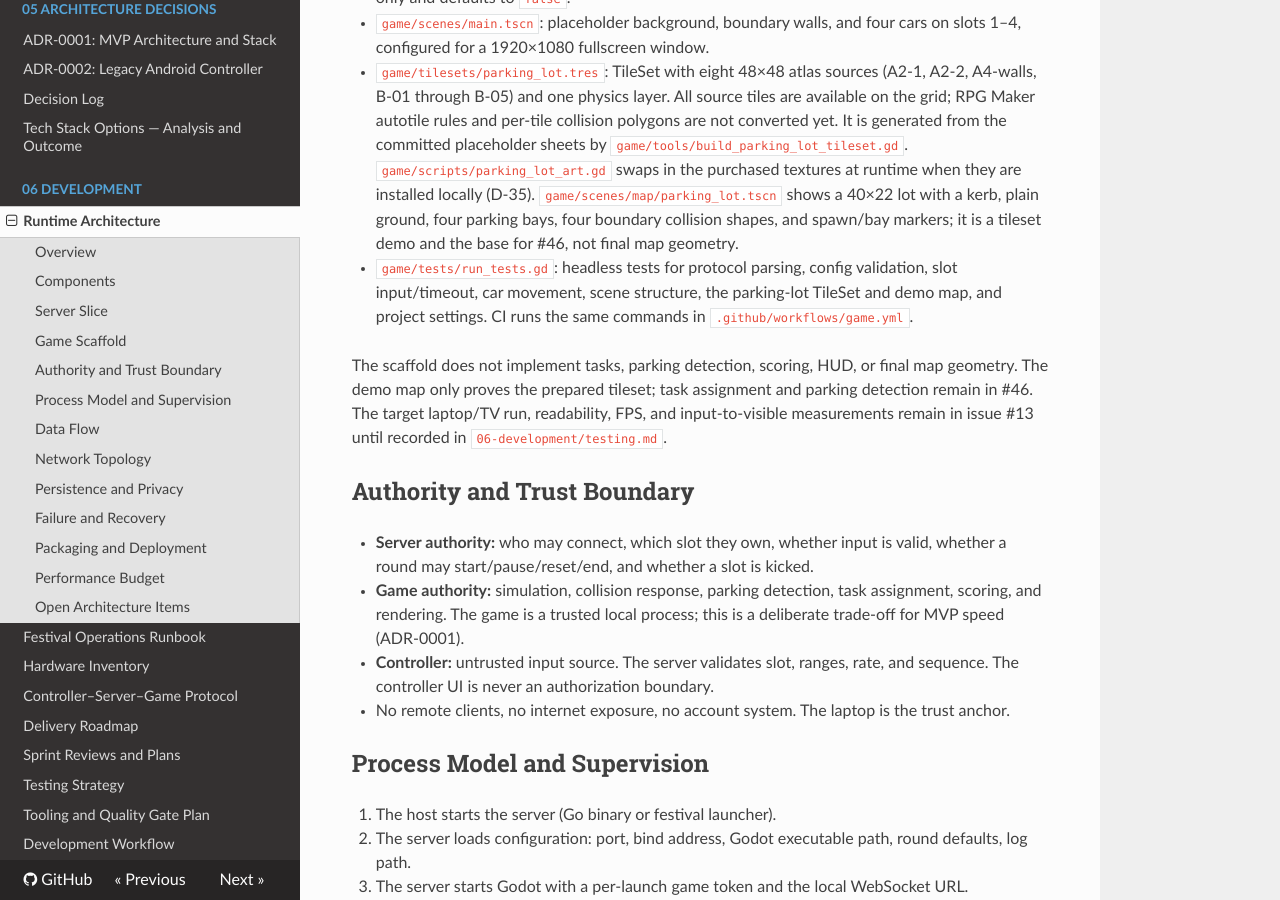
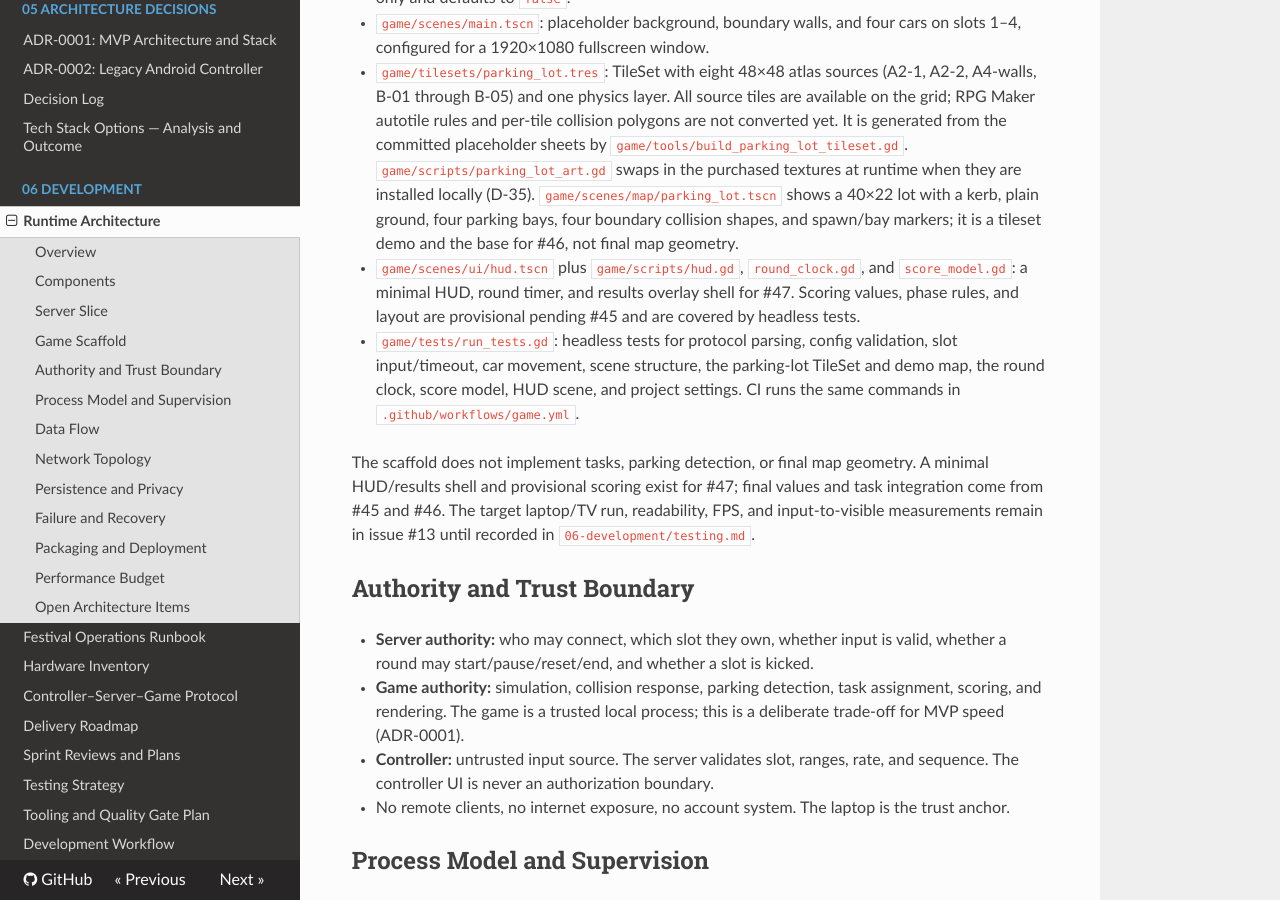
Before and after one commit to PSZLBit/ProszkowskaDrift, an MkDocs documentation site: the page built from documentation/06-development/architecture.md, in a window 1280 px wide and 900 px high, scrolled down 2258 px. Built offline with MkDocs 1.6.1, drawn with Linux system fonts in a browser that asks for light colours; nearby versions of some CDN libraries.

Commit message:
feat(game): scaffold #47 score, timer, and results overlay
Add a minimal HUD, round timer, and results overlay shell for the vertical
slice. Scoring values, phase rules, and layout are provisional pending #45.

- RoundClock: READY/PLAYING/PAUSED/FINISHED/RESULTS phases and 180 s timer.
- ScoreModel: provisional per-player scoring, ranking, and tie-breaks.
- Hud scene: timer, task state, four scores, and results panel.
- Wire the HUD into main.tscn.
- Headless tests for clock transitions, scoring, and the HUD scene.
- Update docs; values remain TBD until #45 lands.

Refs #47. Depends on #45 and #46.

```diff
--- a/documentation/06-development/architecture.md
+++ b/documentation/06-development/architecture.md
@@ -115,16 +115,21 @@ Godot 4.7.2 project with:
   shows a 40×22 lot with a kerb, plain ground, four parking bays, four boundary
   collision shapes, and spawn/bay markers; it is a tileset demo and the base for
   #46, not final map geometry.
+- `game/scenes/ui/hud.tscn` plus `game/scripts/hud.gd`, `round_clock.gd`, and
+  `score_model.gd`: a minimal HUD, round timer, and results overlay shell for
+  #47. Scoring values, phase rules, and layout are provisional pending #45 and
+  are covered by headless tests.
 - `game/tests/run_tests.gd`: headless tests for protocol parsing, config
   validation, slot input/timeout, car movement, scene structure, the
-  parking-lot TileSet and demo map, and project settings. CI runs the same
-  commands in `.github/workflows/game.yml`.
+  parking-lot TileSet and demo map, the round clock, score model, HUD scene,
+  and project settings. CI runs the same commands in
+  `.github/workflows/game.yml`.
 
-The scaffold does not implement tasks, parking detection, scoring, HUD, or final
-map geometry. The demo map only proves the prepared tileset; task assignment and
-parking detection remain in #46. The target laptop/TV run, readability, FPS, and
-input-to-visible measurements remain in issue #13 until recorded in
-`06-development/testing.md`.
+The scaffold does not implement tasks, parking detection, or final map geometry.
+A minimal HUD/results shell and provisional scoring exist for #47; final values
+and task integration come from #45 and #46. The target laptop/TV run,
+readability, FPS, and input-to-visible measurements remain in issue #13 until
+recorded in `06-development/testing.md`.
 
 ## Authority and Trust Boundary
 
```
Also changed, not shown: documentation/02-game-domain/game-design.md (+5 -1 lines), documentation/06-development/testing.md (+17 -0 lines), 9 other files.
